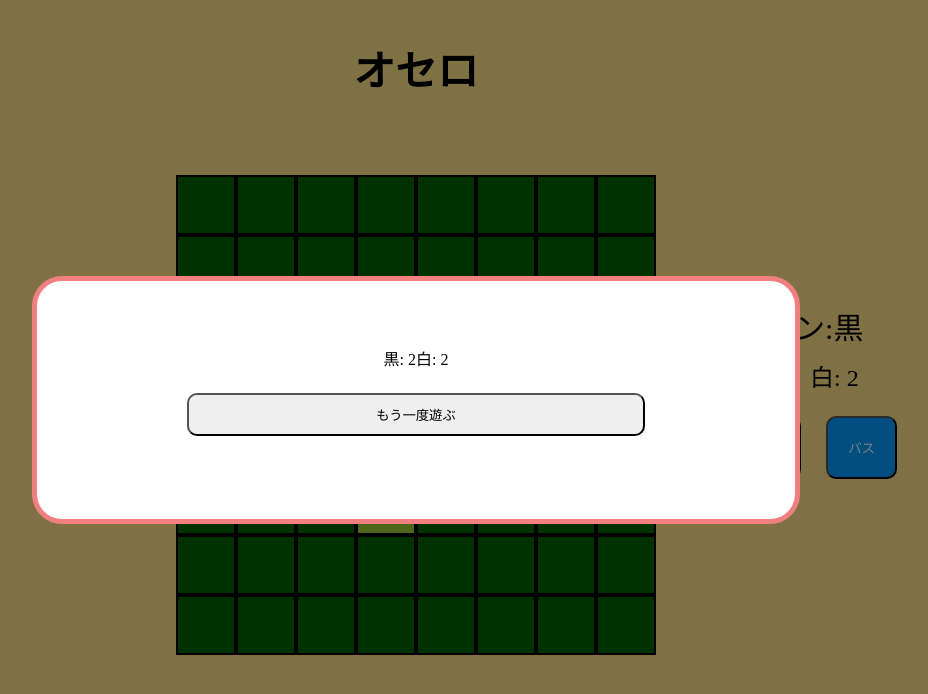
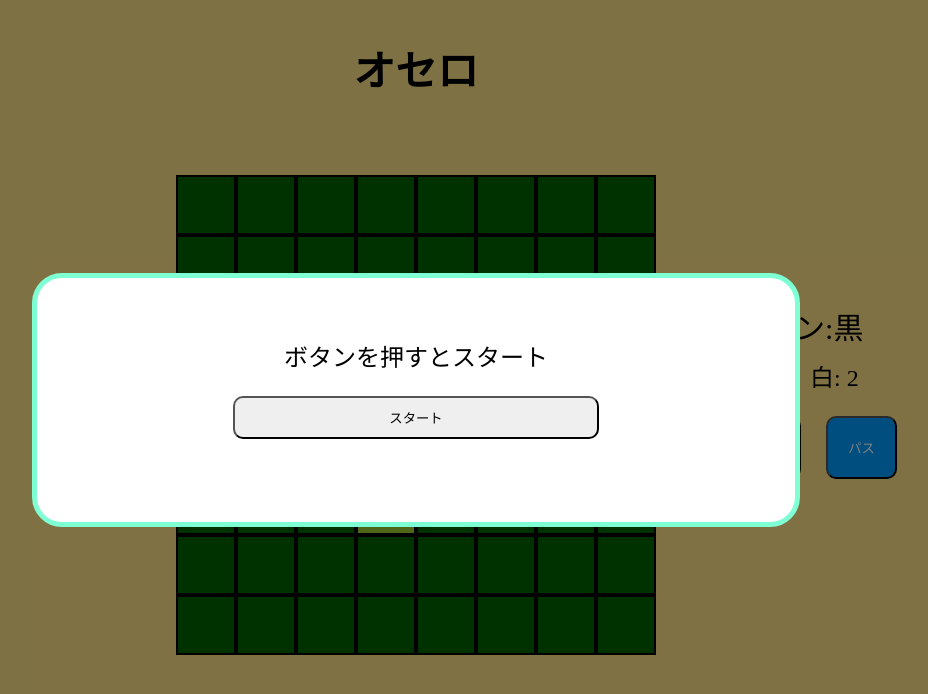
Before and after one commit to koush811/game, a plain HTML site: page index.html in a window 1280 px wide. Shown: the whole page, without its empty margins (224-1152 px from the left). Drawn offline with Linux system fonts and the light colour scheme.

Commit message:
開始画面の追加

```diff
--- a/index.html
+++ b/index.html
@@ -4,7 +4,7 @@
     <meta charset="UTF-8">
     <meta name="viewport" content="width=device-width, initial-scale=1.0">
     <link rel="stylesheet" href="style.css">
-    <title>Document</title>
+    <title>オセロゲームだよー</title>
 </head>
 <body>
     <main>
@@ -34,7 +34,7 @@
   </div>
 </main>
 <footer>
-  <div id="clearwindow" style="display: flex;">
+  <div id="clearwindow" style="display: none;">
     <div class="end">
       <div class="kekka" id="kekka"></div>
       <div class="end-count">
@@ -44,7 +44,14 @@
       <button class="restart" onclick="restart()">もう一度遊ぶ</button>
     </div>
   </div>
+  <div id="clearstart" style="display: flex;">
+    <div class="start">
+      <div>ボタンを押すとスタート</div>
+      <button class="startbtn" onclick="start()">スタート</button>
+    </div>
+  </div>
 </footer>
+
     <script src="script.js"></script>
 </body>
 </html>
--- a/script.js
+++ b/script.js
@@ -164,11 +164,11 @@ function checkGameEnd() {
     }
     let message = "";
     if (blackcount > whitecount) {
-      message += "黒の勝ち！";
+      message += "黒の勝ち";
     } else if (whitecount > blackcount) {
-      message += "白の勝ち！";
+      message += "白の勝ち";
     } else {
-      message += "引き分け！";
+      message += "引き分け";
     }
     kekka.textContent = message;
     document.getElementById("clearwindow").style.display = "flex";
@@ -210,3 +210,7 @@ function restart() {
   document.getElementById("clearwindow").style.display = "none";
   resetBoard();
 }
+function start(){
+  document.getElementById("clearstart").style.display = "none";
+  resetBoard();
+}
--- a/style.css
+++ b/style.css
@@ -139,14 +139,15 @@ button{
   border-radius: 30px;
 }
 .end button{
-  padding: 0;
   text-align: center;
-  width: 100%;
+  width: 80%;
   padding: 10px;
+  transition: all .5s;
 }
 .end button:hover{
   background-color: aqua;
   transition: all .5s ;
+  width: 100%;
 }
 #clearwindow{
   position: fixed;
@@ -159,4 +160,40 @@ button{
 }
 .end-count{
   display: flex;
+  padding-top: 20px;
+  font-size: 150%;
 }
+.start{
+  width: 60%;
+  background-color: rgba(255, 255, 255, 100);
+  display: flex;
+  flex-direction: column;
+  justify-content: center;
+  align-items: center;
+  margin: auto;
+  padding: 60px 150px;
+  border: solid aquamarine 5px;
+  border-radius: 30px;
+  font-size: 150%;
+}
+
+#clearstart{
+   position: fixed;
+  top: 0;
+  left: 0;
+  width: 100%;
+  height: 100%;
+  background-color: rgba(0, 0, 0, 0.5);
+  z-index: 1000;
+}
+.startbtn{
+  padding: 10px;
+  width: 80%;
+  text-align: center;
+  transition: all .5s;
+}
+.startbtn:hover{
+  background-color: lightsalmon;
+  transition: all 1s;
+  width: 100%;
+}
```
